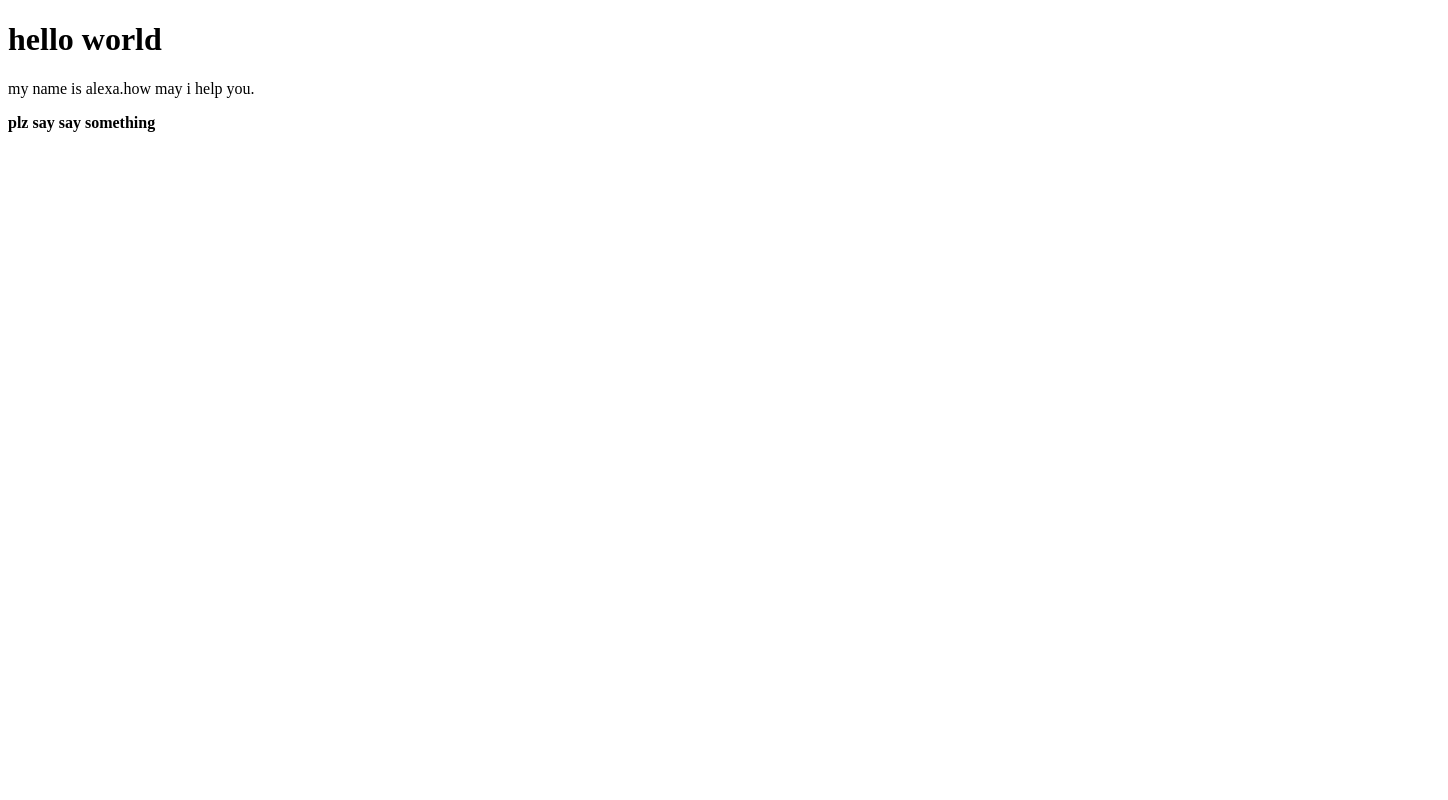
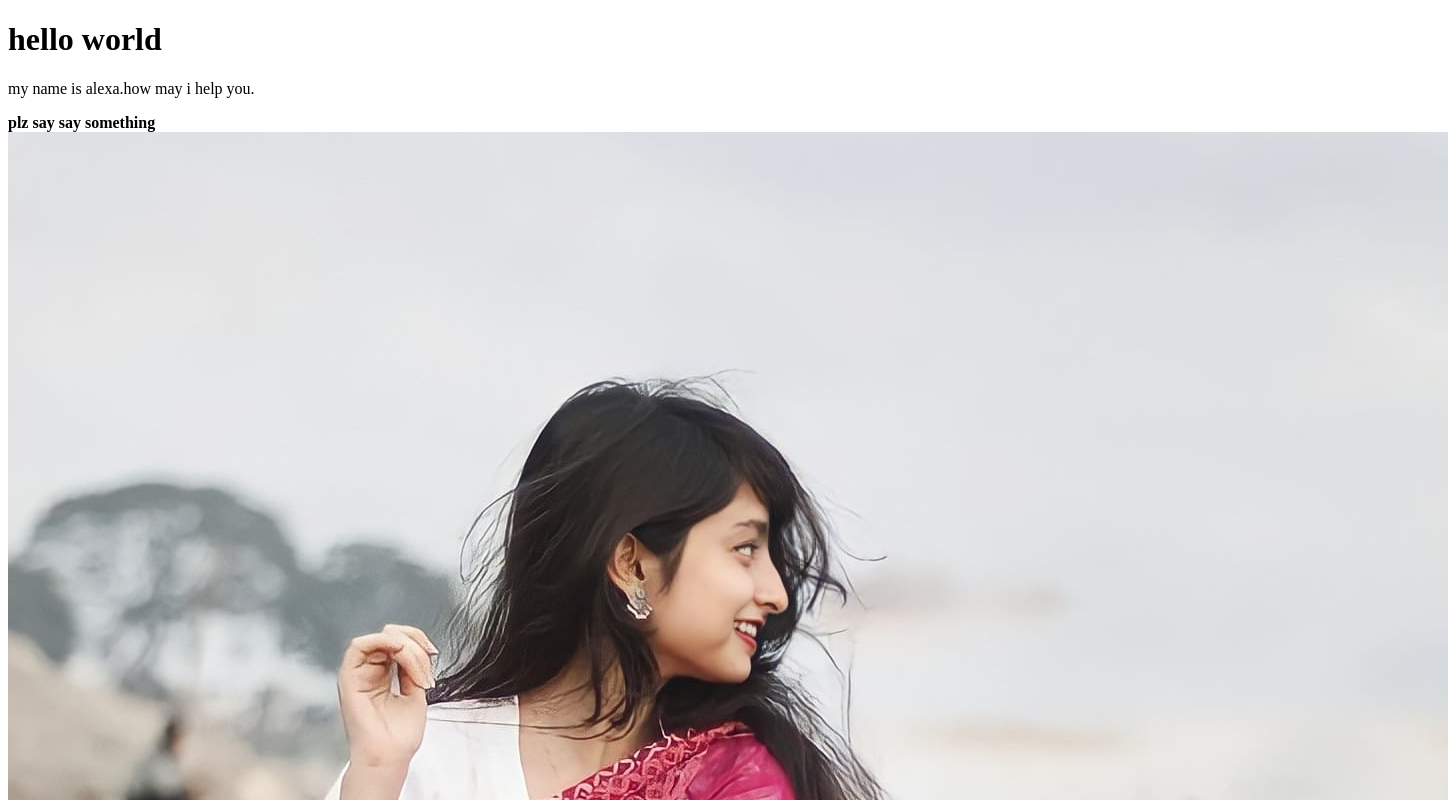
Before and after one commit to Piyash002/my-seven-repo, a plain HTML site: page index.html in a window 1280 px wide. Shown: the top 800 px of the page, 1448 px wide, since content can reach past the window. Drawn offline with Linux system fonts and the light colour scheme.

Commit message:
added dimple queen

```diff
--- a/index.html
+++ b/index.html
@@ -10,5 +10,6 @@
     <h1>hello world</h1>
     <p>my name is alexa.how may i help you.</p>
     <b>plz say say something</b>
+    <img src="dimple queen.jpg" alt="">
 </body>
 </html>
```
Also changed, not shown: dimple queen.jpg (added).
